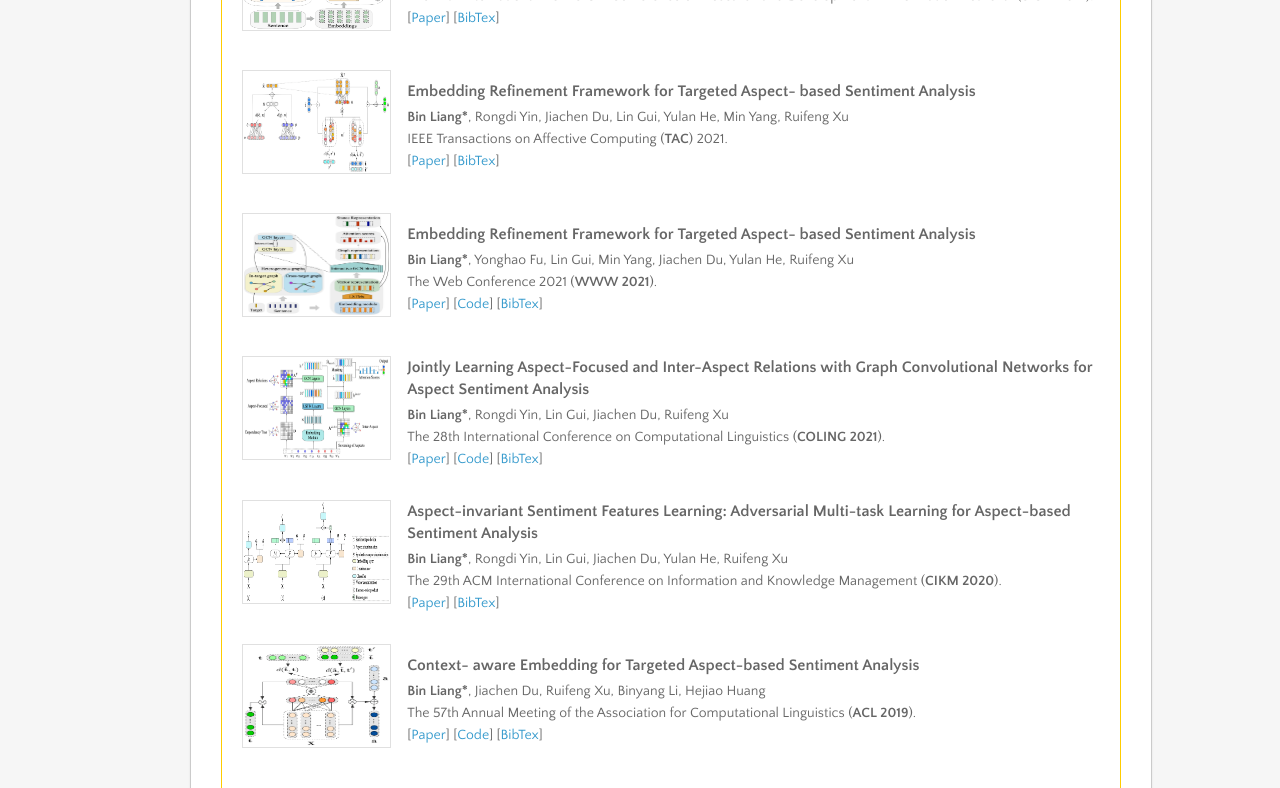
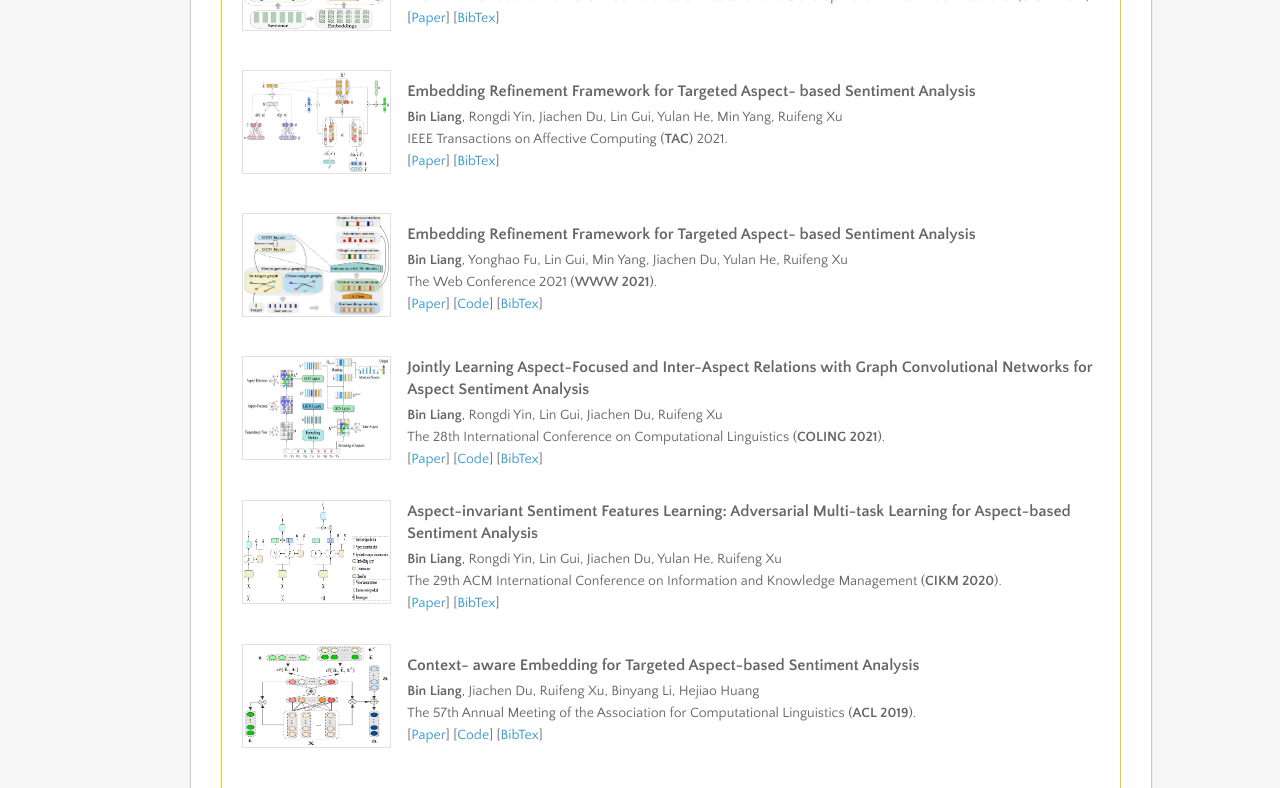
Before and after one commit to BinLiang-NLP/BinLiang-NLP.github.io, a Jekyll site: the page built from index.md, in a window 1280 px wide and 1400 px high, scrolled down 1717 px. Shown: the part 454-1242 px from the top of the window. Built offline with Jekyll 4.4.1, drawn with Linux system fonts in a browser that asks for light colours; nearby versions of some CDN libraries; our own code applies the rules of GitHub Pages for plain Markdown files.

Commit message:
Update index.md

```diff
--- a/index.md
+++ b/index.md
@@ -155,7 +155,7 @@
       <td><img class="proj_thumb" src="/diagrams/tac.png" alt="" height="100px"/>&nbsp;</td>
       <td>
       <p class="pub_title">Embedding Refinement Framework for Targeted Aspect- based Sentiment Analysis </p>
-      <p class="pub_author"><b>Bin Liang*</b>, Rongdi Yin, Jiachen Du, Lin Gui, Yulan He, Min Yang,
+      <p class="pub_author"><b>Bin Liang</b>, Rongdi Yin, Jiachen Du, Lin Gui, Yulan He, Min Yang,
 Ruifeng Xu<br>
       IEEE Transactions on Affective Computing (<b>TAC</b>) 2021.<br>
       [<a href= "https://ieeexplore.ieee.org/stamp/stamp.jsp?tp=&arnumber=9397340" target="_blank">Paper</a>]
@@ -168,7 +168,7 @@ Ruifeng Xu<br>
       <td><img class="proj_thumb" src="/diagrams/www2021.png" alt="" height="100px"/>&nbsp;</td>
       <td>
       <p class="pub_title">Embedding Refinement Framework for Targeted Aspect- based Sentiment Analysis </p>
-      <p class="pub_author"><b>Bin Liang*</b>, Yonghao Fu, Lin Gui, Min Yang, Jiachen Du, Yulan He, Ruifeng Xu<br>
+      <p class="pub_author"><b>Bin Liang</b>, Yonghao Fu, Lin Gui, Min Yang, Jiachen Du, Yulan He, Ruifeng Xu<br>
       The Web Conference 2021 (<b>WWW 2021</b>).<br>
       [<a href= "http://www.hitsz-hlt.com/paper/TPDG-WWW2021.pdf" target="_blank">Paper</a>]
       [<a href= "https://github.com/BinLiang-NLP/TPDG" target="_blank">Code</a>]
@@ -181,7 +181,7 @@ Ruifeng Xu<br>
       <td><img class="proj_thumb" src="/diagrams/coling2020.png" alt="" height="100px"/>&nbsp;</td>
       <td>
       <p class="pub_title">Jointly Learning Aspect-Focused and Inter-Aspect Relations with Graph Convolutional Networks for Aspect Sentiment Analysis </p>
-      <p class="pub_author"><b>Bin Liang*</b>, Rongdi Yin, Lin Gui, Jiachen Du, Ruifeng Xu<br>
+      <p class="pub_author"><b>Bin Liang</b>, Rongdi Yin, Lin Gui, Jiachen Du, Ruifeng Xu<br>
       The 28th International Conference on Computational Linguistics (<b>COLING 2021</b>).<br>
       [<a href= "https://aclanthology.org/2020.coling-main.13.pdf" target="_blank">Paper</a>]
       [<a href= "https://github.com/BinLiang-NLP/InterGCN-ABSA" target="_blank">Code</a>]
@@ -194,7 +194,7 @@ Ruifeng Xu<br>
       <td><img class="proj_thumb" src="/diagrams/cikm2020.png" alt="" height="100px"/>&nbsp;</td>
       <td>
       <p class="pub_title">Aspect-invariant Sentiment Features Learning: Adversarial Multi-task Learning for Aspect-based Sentiment Analysis </p>
-      <p class="pub_author"><b>Bin Liang*</b>, Rongdi Yin, Lin Gui, Jiachen Du, Yulan He, Ruifeng Xu<br>
+      <p class="pub_author"><b>Bin Liang</b>, Rongdi Yin, Lin Gui, Jiachen Du, Yulan He, Ruifeng Xu<br>
       The 29th ACM International Conference on Information and Knowledge Management (<b>CIKM 2020</b>).<br>
       [<a href= "https://dl.acm.org/doi/abs/10.1145/3340531.3411868" target="_blank">Paper</a>]
       [<a href="https://dl.acm.org/doi/abs/10.1145/3340531.3411868" target="_blank">BibTex</a>]
@@ -206,7 +206,7 @@ Ruifeng Xu<br>
       <td><img class="proj_thumb" src="/diagrams/acl2019.png" alt="" height="100px"/>&nbsp;</td>
       <td>
       <p class="pub_title">Context- aware Embedding for Targeted Aspect-based Sentiment Analysis </p>
-      <p class="pub_author"><b>Bin Liang*</b>, Jiachen Du, Ruifeng Xu, Binyang Li, Hejiao Huang<br>
+      <p class="pub_author"><b>Bin Liang</b>, Jiachen Du, Ruifeng Xu, Binyang Li, Hejiao Huang<br>
       The 57th Annual Meeting of the Association for Computational Linguistics (<b>ACL 2019</b>).<br>
       [<a href= "https://aclanthology.org/P19-1462.pdf" target="_blank">Paper</a>]
       [<a href= "https://github.com/BinLiang-NLP/CAER-TABSA" target="_blank">Code</a>]
```
